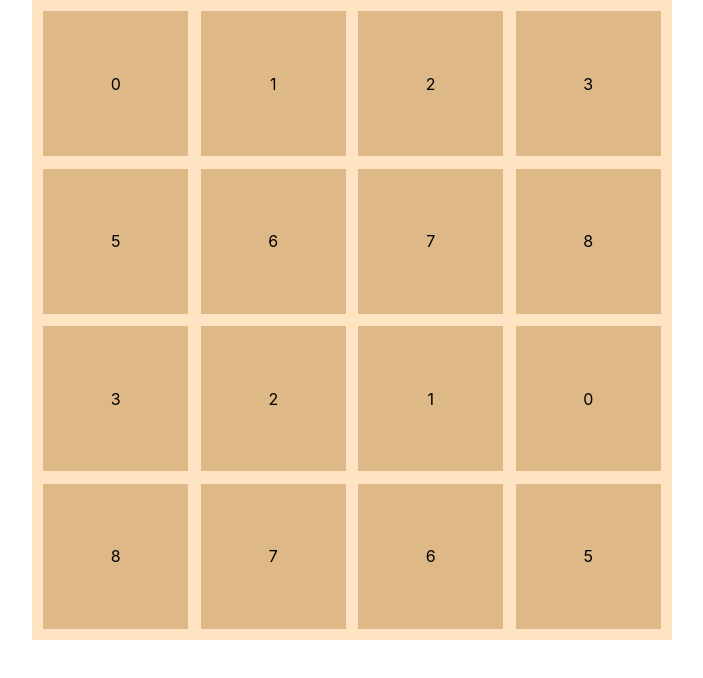
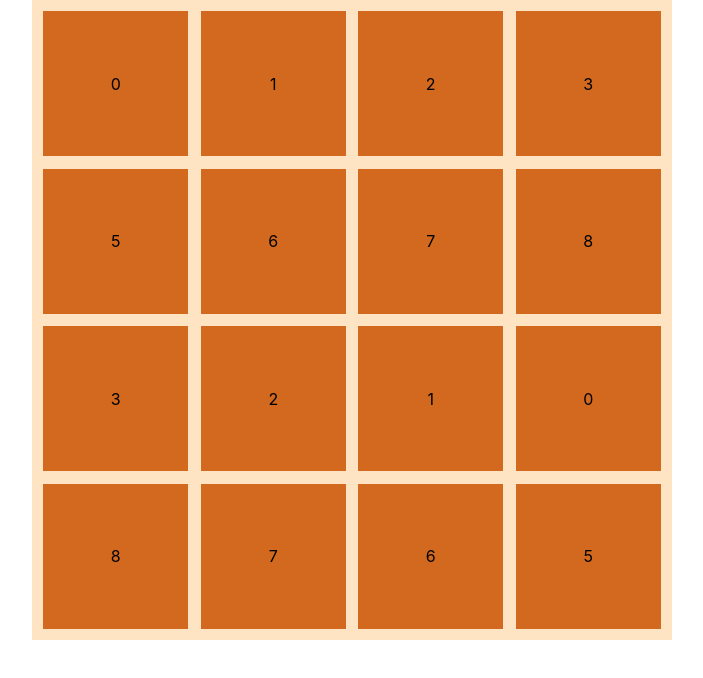
Before and after one commit to joepointon1/MemoryGame, a React (Create React App) app: page / in a window 1280 px wide. Shown: the top 678 px of the page, without its empty margins (288-991 px from the left). Built offline with nearby package versions, Linux system fonts and the light colour scheme.

Commit message:
answer is verified and board tiles change colour once correctly guessed

```diff
--- a/src/App.js
+++ b/src/App.js
@@ -3,6 +3,16 @@ export default function App() {
   const noTiles = 16;
   const [answer1, setAnswer1] = useState(null);
   const [answer2, setAnswer2] = useState(null);
+  // array filled with false, values change to true if those tiles have been correctly guessed
+  const [usersAnswers, setUsersAnswers] = useState(
+    Array(Math.sqrt(noTiles))
+      .fill(false)
+      .map(() => Array(Math.sqrt(noTiles)).fill(false))
+  );
+
+  useEffect(() => {
+    console.log("usersAnswers:", usersAnswers);
+  }, [usersAnswers]);
 
   const answers = [
     [0, 1, 2, 3],
@@ -11,16 +21,12 @@ export default function App() {
     [8, 7, 6, 5],
   ];
 
-  // array filled with false, values change to true if those tiles have been correctly guessed
-  const usersAnswers = Array(Math.sqrt(noTiles))
-    .fill(false)
-    .map(() => Array(Math.sqrt(noTiles)).fill(false));
-
   function BoardTile({ id }) {
     const x = id % Math.sqrt(noTiles);
     const y = Math.floor(id / Math.sqrt(noTiles));
+    const classes = `board-tile ${usersAnswers[y][x]? "board-tile-selected": ""}`
     return (
-      <div className="board-tile" onClick={() => handleClick(x, y)}>
+      <div className={classes} onClick={() => handleClick(x, y)}>
         {answers[y][x]}
       </div>
     );
@@ -43,15 +49,21 @@ export default function App() {
   }
 
   function verifyAnswers() {
-    if(answers[answer1[1]][answer1[0]] === answers[answer2[1]][answer2[0]]){
-      console.log(true)
-    }else{
+    if (answers[answer1[1]][answer1[0]] === answers[answer2[1]][answer2[0]]) {
+      console.log(true);
+      setUsersAnswers((prev) => {
+        prev[answer1[1]][answer1[0]] = true;
+        prev[answer2[1]][answer2[0]] = true;
+        console.log(prev)
+        return prev;
+      });
+    } else {
       console.log(false);
     }
+
     setAnswer1(null);
     setAnswer2(null);
   }
-
 
   useEffect(() => {
     // verify answers once second answer has been set in state
--- a/src/index.css
+++ b/src/index.css
@@ -31,7 +31,7 @@ html, body {
 
 .board-tile{
   display: flex;
-    background-color: burlywood;
+    background-color: chocolate;
     margin: 1%;
     text-align: center;
     width: 23%;
@@ -40,3 +40,7 @@ html, body {
     align-items: center;
     cursor:pointer;
 }
+
+.board-tile-selected{
+  background-color:burlywood;
+}
```
